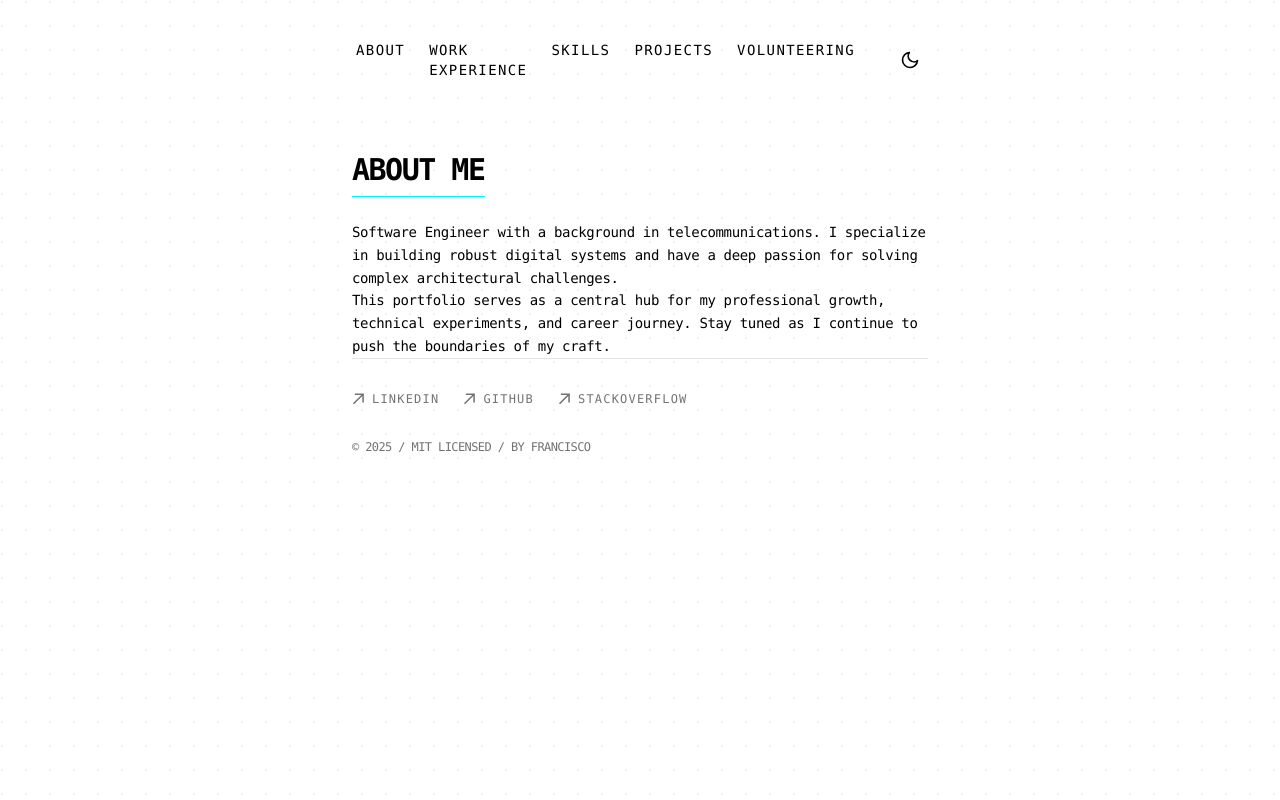
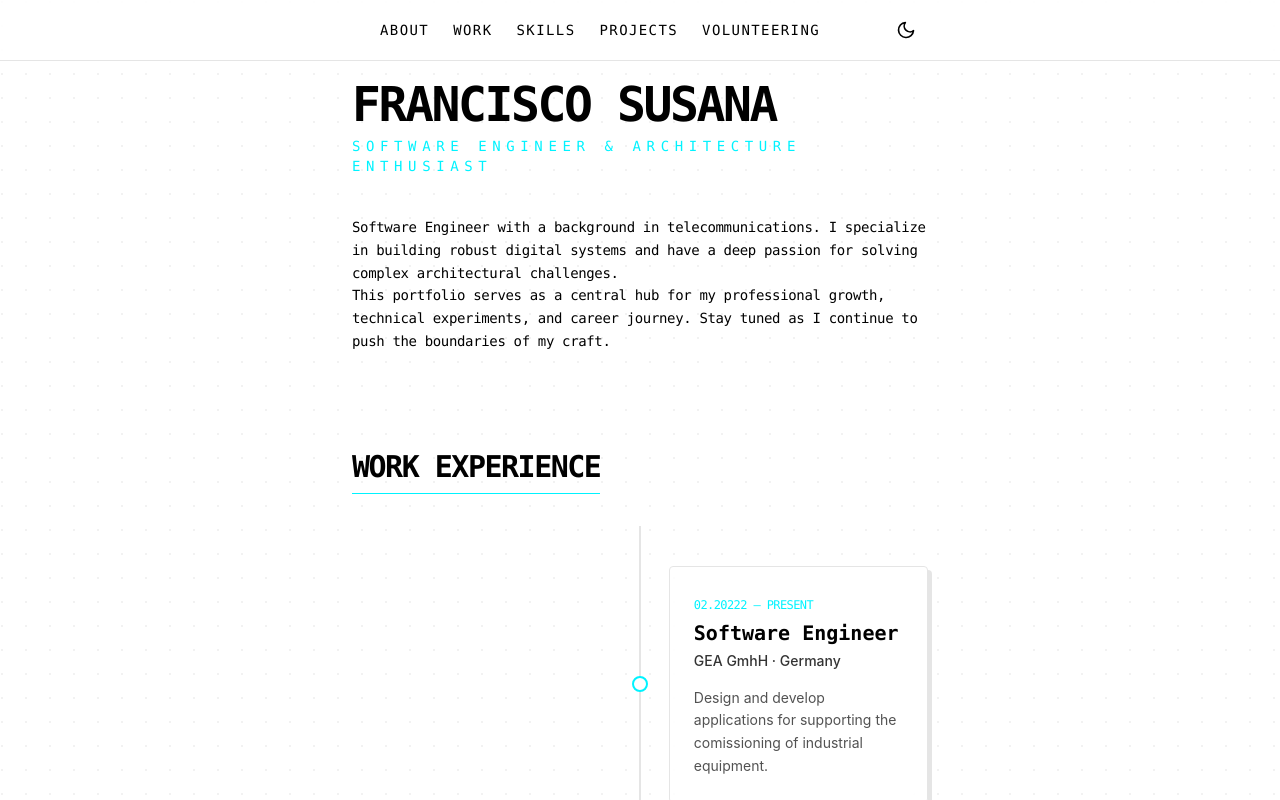
Before and after one commit to franciscosuca/onlineCv, a Next.js app: page / in a window 1280 px wide. Shown: the top 800 px of the page. Built offline with nearby package versions, Linux system fonts and the light colour scheme; no server answers.

Commit message:
feat: Introduce a comprehensive multi-section homepage with dedicated work, skills, projects, and volunteering sections, and update navigation to use fixed anchor links.

```diff
--- a/app/components/nav.tsx
+++ b/app/components/nav.tsx
@@ -6,11 +6,11 @@ import { FiMenu, FiX, FiSun, FiMoon } from 'react-icons/fi'
 import { useTheme } from 'next-themes'
 
 const navItems = {
-  '/': { name: 'About' },
-  '/workExperience': { name: 'Work Experience' },
-  '/skills': { name: 'Skills' },
-  '/projects': { name: 'Projects' },
-  '/volunteering': { name: 'Volunteering' },
+  '#about': { name: 'About' },
+  '#work': { name: 'Work' },
+  '#skills': { name: 'Skills' },
+  '#projects': { name: 'Projects' },
+  '#volunteering': { name: 'Volunteering' },
 }
 
 export function Navbar() {
@@ -24,8 +24,8 @@ export function Navbar() {
   const toggleMenu = () => setIsMenuOpen(!isMenuOpen)
 
   return (
-    <aside className="-ml-[8px] mb-16 tracking-tight">
-      <div className="lg:sticky lg:top-20 flex items-center justify-between md:block">
+    <aside className="fixed top-0 left-0 right-0 z-50 bg-white/80 dark:bg-black/80 backdrop-blur-md border-b border-neutral-200 dark:border-neutral-800 transition-all">
+      <div className="max-w-xl mx-auto px-4 py-3 flex items-center justify-between">
         <div className='md:hidden'>
           <button
             onClick={toggleMenu}
--- a/app/layout.tsx
+++ b/app/layout.tsx
@@ -54,10 +54,10 @@ export default function RootLayout({
       )}
       suppressHydrationWarning
     >
-      <body className="antialiased max-w-xl mx-4 mt-8 lg:mx-auto transition-colors duration-300">
+      <body className="antialiased max-w-xl mx-4 lg:mx-auto transition-colors duration-300">
         <Providers>
-          <main className="flex-auto min-w-0 mt-6 flex flex-col px-2 md:px-0">
-            <Navbar />
+          <Navbar />
+          <main className="flex-auto min-w-0 mt-20 flex flex-col px-2 md:px-0">
             {children}
             <Footer />
             <Analytics />
--- a/app/page.tsx
+++ b/app/page.tsx
@@ -1,11 +1,46 @@
+import { Timeline } from "./components/timeline";
+import { PostList } from "./components/postsList";
+import { SkillIconGrid } from "./components/skillIconGrid";
+import { Experience } from "./types/Experience";
+
+import workExperienceData from "./data/workExperience.json";
+import projectsData from "./data/projects.json";
+import volunteeringData from "./data/volunteering.json";
+
+const programmingExperience = [
+    { name: 'Python', totalYears: 6 },
+    { name: 'JavaScript', totalYears: 4 },
+    { name: 'C#', totalYears: 1 },
+];
+
+const techStackExperience = [
+    { name: '2G/3G/4G/5G', totalYears: 6 },
+    { name: 'AZ/GCP', totalYears: 5 },
+    { name: 'GitLab/DevOps Pipelines', totalYears: 5 },
+    { name: 'SQL/NoSQL', totalYears: 4 },
+    { name: 'Docker', totalYears: 4 },
+    { name: 'React/React Native', totalYears: 3 },
+    { name: '.NET', totalYears: 3 },
+    { name: 'Ansible', totalYears: 2 },
+    { name: 'Kubernetes', totalYears: 1 },
+];
+
 export default function Page() {
+  const workExperience = workExperienceData as Experience[];
+  const projects = projectsData as Experience[];
+  const volunteering = volunteeringData as Experience[];
 
   return (
-    <section className="space-y-6">
-      <h1 className="text-3xl font-mono font-bold tracking-tighter border-b border-cyber-blue pb-2 inline-block">
-        ABOUT ME
+    <div className="flex flex-col space-y-24 pb-20">
+      {/* About Section */}
+      <section id="about" className="space-y-8 text-center md:text-left">
+        <h1 className="text-4xl md:text-5xl font-mono font-bold tracking-tighter uppercase mb-2">
+          Francisco Susana
         </h1>
-      <div className="prose prose-neutral dark:prose-invert max-w-none font-mono text-sm leading-relaxed tracking-tight">
+        <p className="text-sm font-mono text-cyber-blue uppercase tracking-[0.4em] mb-10">
+          Software Engineer & Architecture Enthusiast
+        </p>
+        <div className="prose prose-neutral dark:prose-invert max-w-none font-mono text-sm leading-relaxed tracking-tight text-left">
           <p>
             {`Software Engineer with a background in telecommunications. I specialize in building robust digital systems and have a deep passion for solving complex architectural challenges.`}
           </p>
@@ -14,5 +49,53 @@ export default function Page() {
           </p>
         </div>
       </section>
+
+      {/* Work Experience Section */}
+      <section id="work" className="space-y-8">
+        <h1 className="text-3xl font-mono font-bold tracking-tighter border-b border-cyber-blue pb-2 inline-block uppercase">
+          Work Experience
+        </h1>
+        <Timeline items={workExperience} />
+      </section>
+
+      {/* Skills Section */}
+      <section id="skills" className="space-y-12">
+        <header className="space-y-4">
+            <h1 className="text-3xl font-mono font-bold tracking-tighter border-b border-cyber-blue pb-2 inline-block">
+                SKILLS & TECH STACK
+            </h1>
+        </header>
+        <div className="space-y-10">
+            <div>
+                <h2 className="text-xs font-mono uppercase tracking-[0.3em] text-cyan-500 mb-8 flex items-center">
+                    <span className="mr-2">&gt;</span> CORE PROGRAMMING
+                </h2>
+                <SkillIconGrid skills={programmingExperience} />
+            </div>
+            <div>
+                <h2 className="text-xs font-mono uppercase tracking-[0.3em] text-cyan-500 mb-8 flex items-center">
+                    <span className="mr-2">&gt;</span> INFRASTRUCTURE & TOOLS
+                </h2>
+                <SkillIconGrid skills={techStackExperience} />
+            </div>
+        </div>
+      </section>
+
+      {/* Projects Section */}
+      <section id="projects" className="space-y-8">
+        <h1 className="text-3xl font-mono font-bold tracking-tighter border-b border-cyber-blue pb-2 inline-block uppercase">
+          Projects
+        </h1>
+        <PostList posts={projects} />
+      </section>
+
+      {/* Volunteering Section */}
+      <section id="volunteering" className="space-y-8">
+        <h1 className="text-3xl font-mono font-bold tracking-tighter border-b border-cyber-blue pb-2 inline-block uppercase">
+          Volunteering
+        </h1>
+        <PostList posts={volunteering} />
+      </section>
+    </div>
   )
 }
```
Lines whose indentation alone changed are shown as unchanged.
